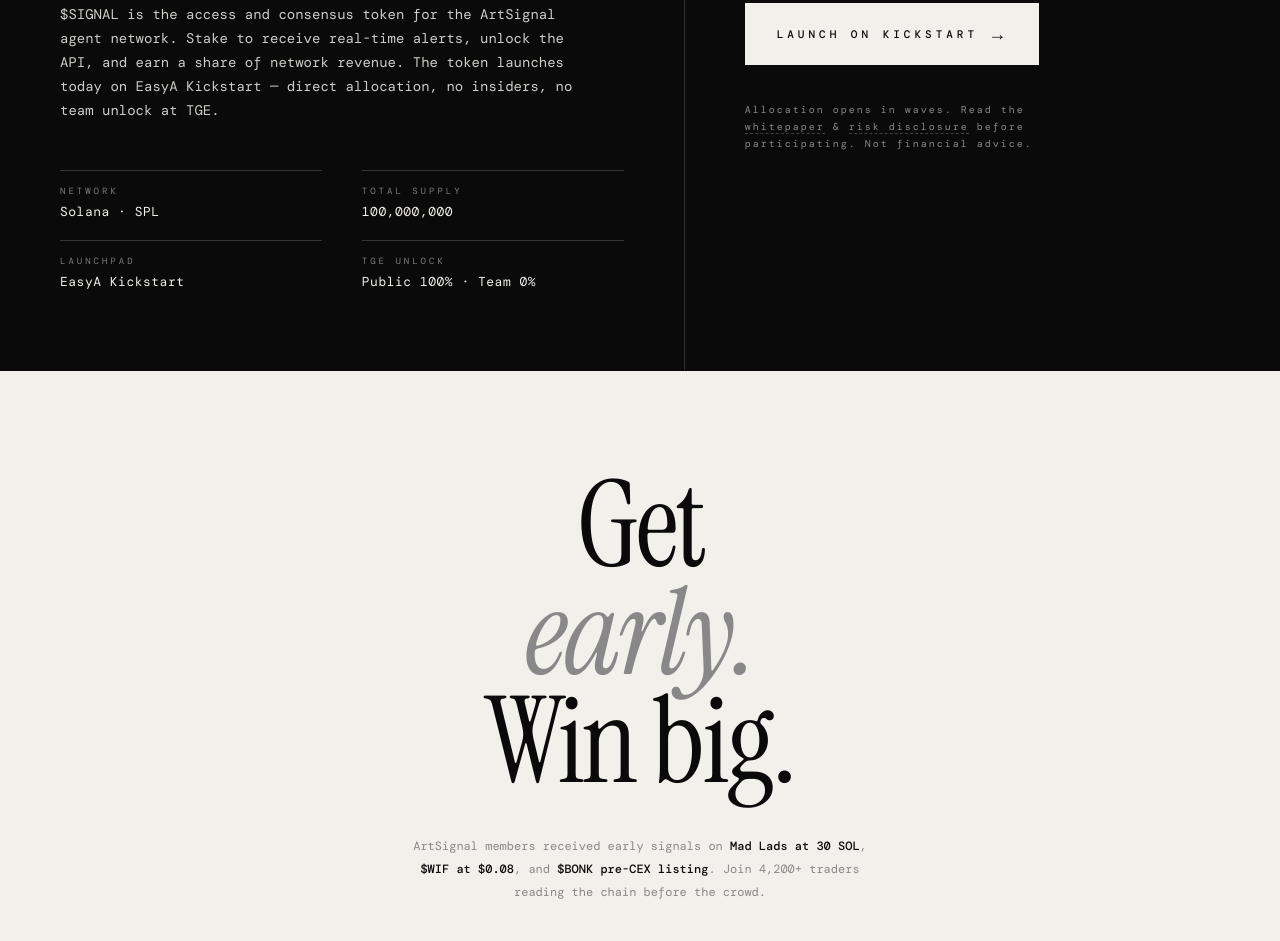
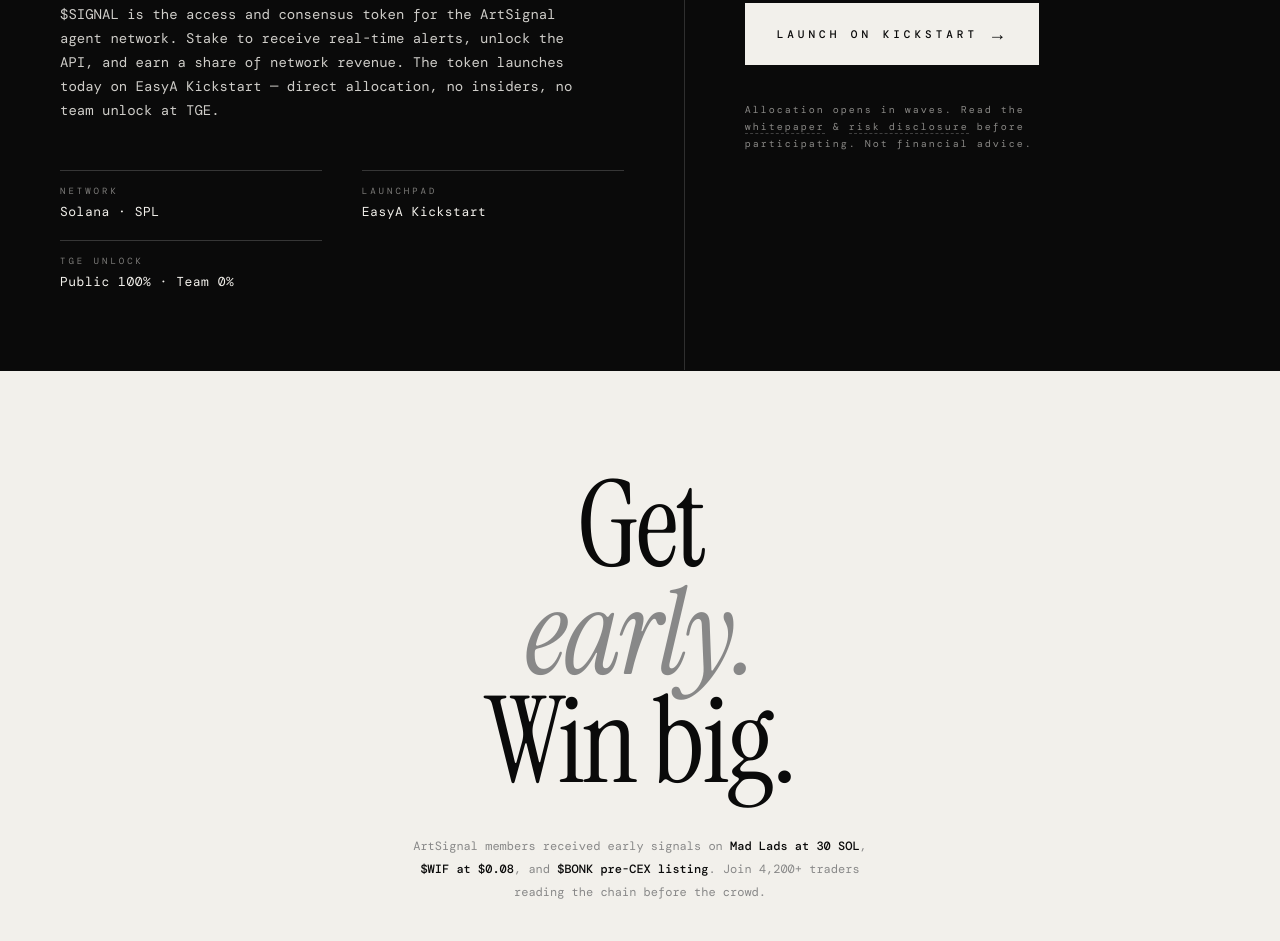
Before and after one commit to yusufsafary/artsignal, a plain HTML site: page index.html in a window 1280 px wide. Shown: the part 5176-6117 px from the top of the page. Drawn offline with nearby package versions, Linux system fonts and the light colour scheme; a web font is replaced by a local one.

Commit message:
Remove Total Supply row from launch meta

```diff
--- a/index.html
+++ b/index.html
@@ -1479,7 +1479,6 @@
       </div>
       <div class="launch-meta">
         <div class="lm-row"><div class="lm-k">Network</div><div class="lm-v">Solana · SPL</div></div>
-        <div class="lm-row"><div class="lm-k">Total Supply</div><div class="lm-v">100,000,000</div></div>
         <div class="lm-row"><div class="lm-k">Launchpad</div><div class="lm-v">EasyA Kickstart</div></div>
         <div class="lm-row"><div class="lm-k">TGE Unlock</div><div class="lm-v">Public 100% · Team 0%</div></div>
       </div>
```
